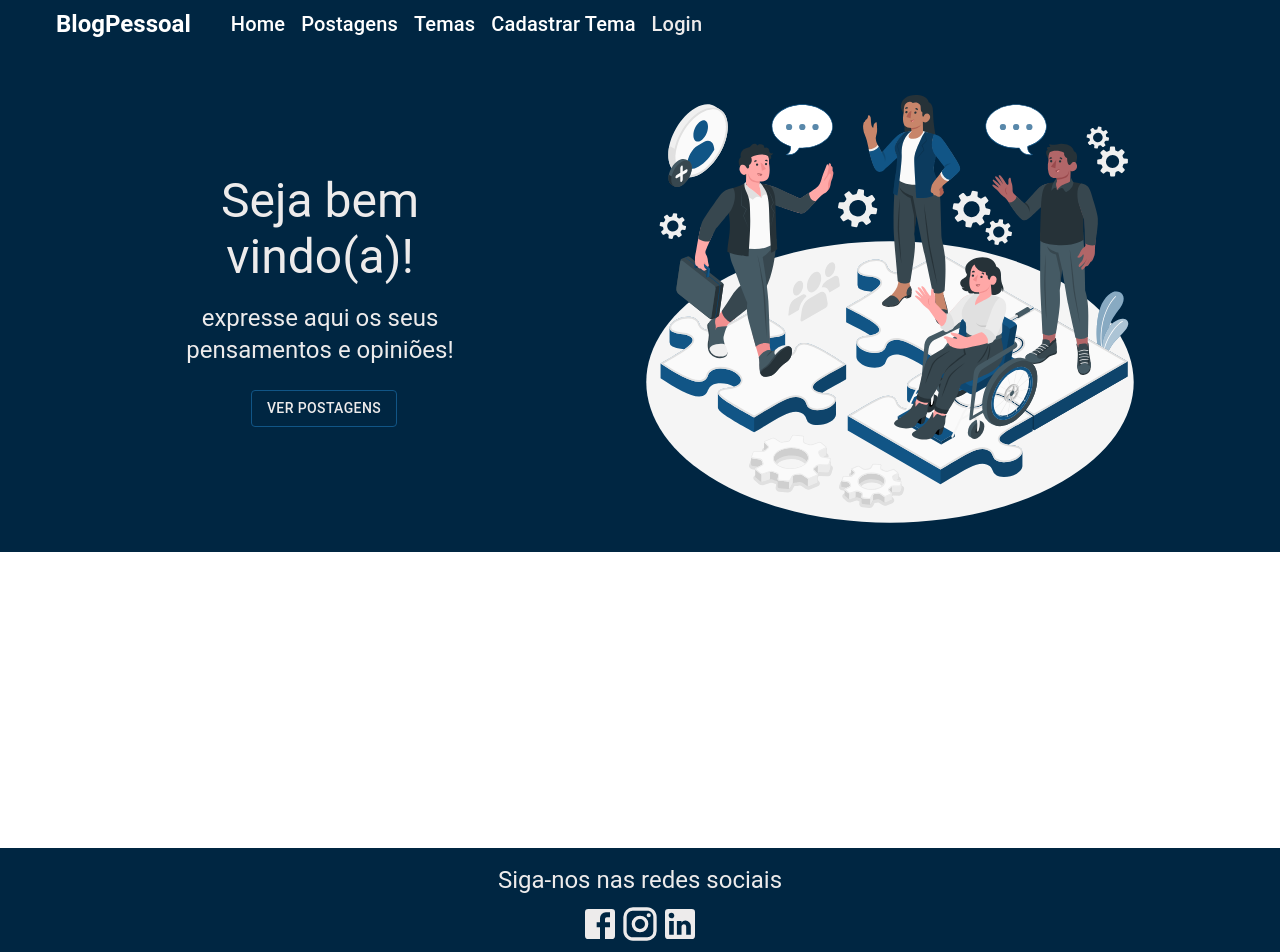
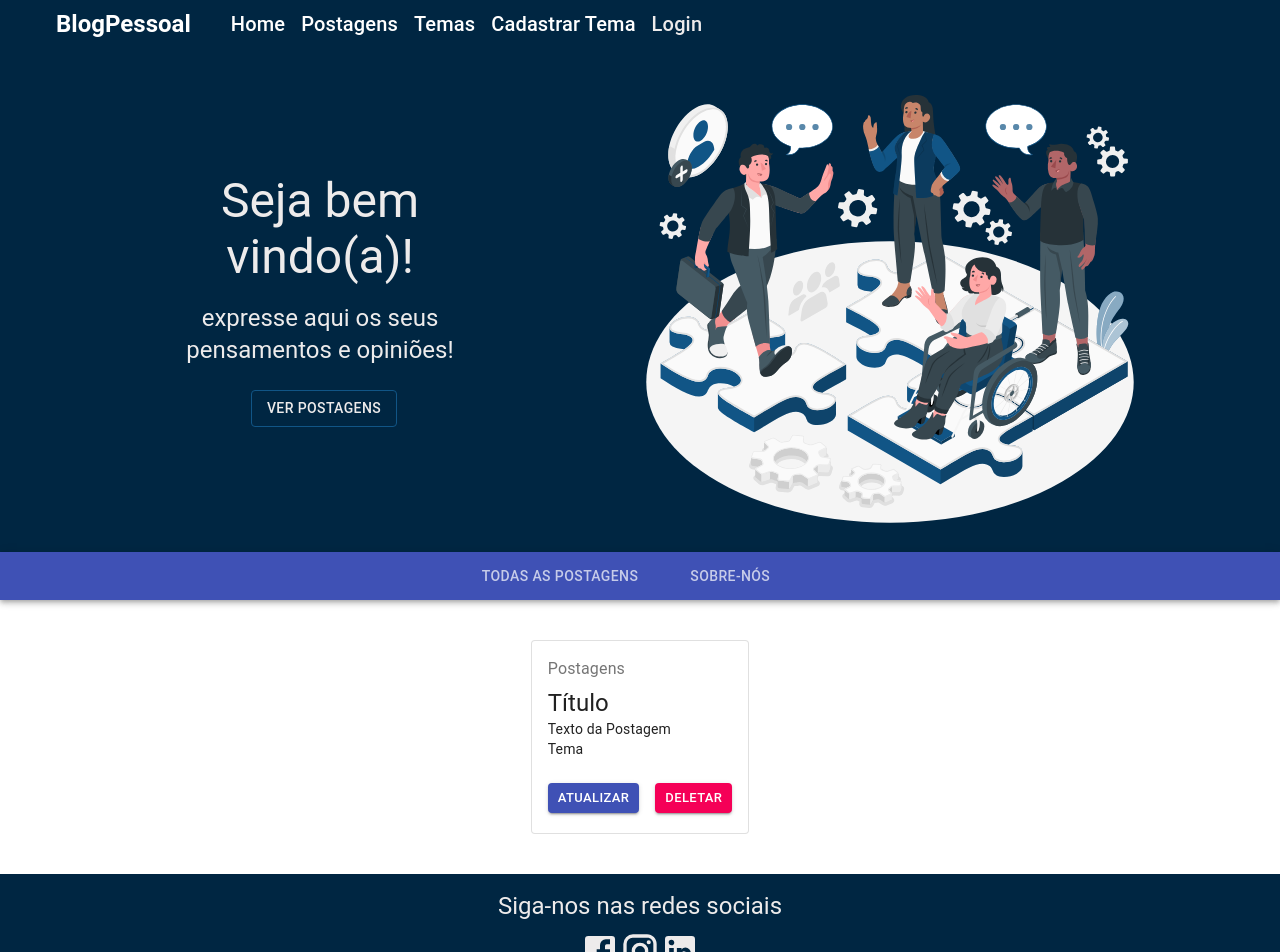
Before and after one commit to Ingridaquino/BlogPessoal-React, a React (Create React App) app: page /home in a window 1280 px wide. Shown: the top 952 px of the page. Built offline with nearby package versions, Linux system fonts and the light colour scheme.

Commit message:
:construction: Criado o component tabpostagem

```diff
--- a/src/components/postagens/tabPostagens/TabPostagem.tsx
+++ b/src/components/postagens/tabPostagens/TabPostagem.tsx
@@ -7,6 +7,7 @@ import ListaPostagem from '../listaPostagens/ListaPostagem';
 
 
 function TabPostagem() {
+    //funcao para mudar de todas as postagens (1) para sobre nos (2)
     const [value, setValue] = useState('1')
     function handleChange(event: React.ChangeEvent<{}>, newValue: string){
         setValue(newValue);
--- a/src/paginas/home/Home.tsx
+++ b/src/paginas/home/Home.tsx
@@ -6,6 +6,7 @@ import People from "../../assets/people1.svg";
 import React from "react";
 
 import "./Home.css";
+import TabPostagem from "../../components/postagens/tabPostagens/TabPostagem";
 
 function Home() {
   return (
@@ -48,7 +49,9 @@ function Home() {
         <Grid item xs={6}>
           <img src={People} alt="" width="500px" height="500px" />
         </Grid>
-        <Grid xs={12} style={{ backgroundColor: "white" }}></Grid>
+        <Grid xs={12} style={{ backgroundColor: "white" }}>
+          <TabPostagem />
+        </Grid>
       </Grid>
     </>
   );
```
